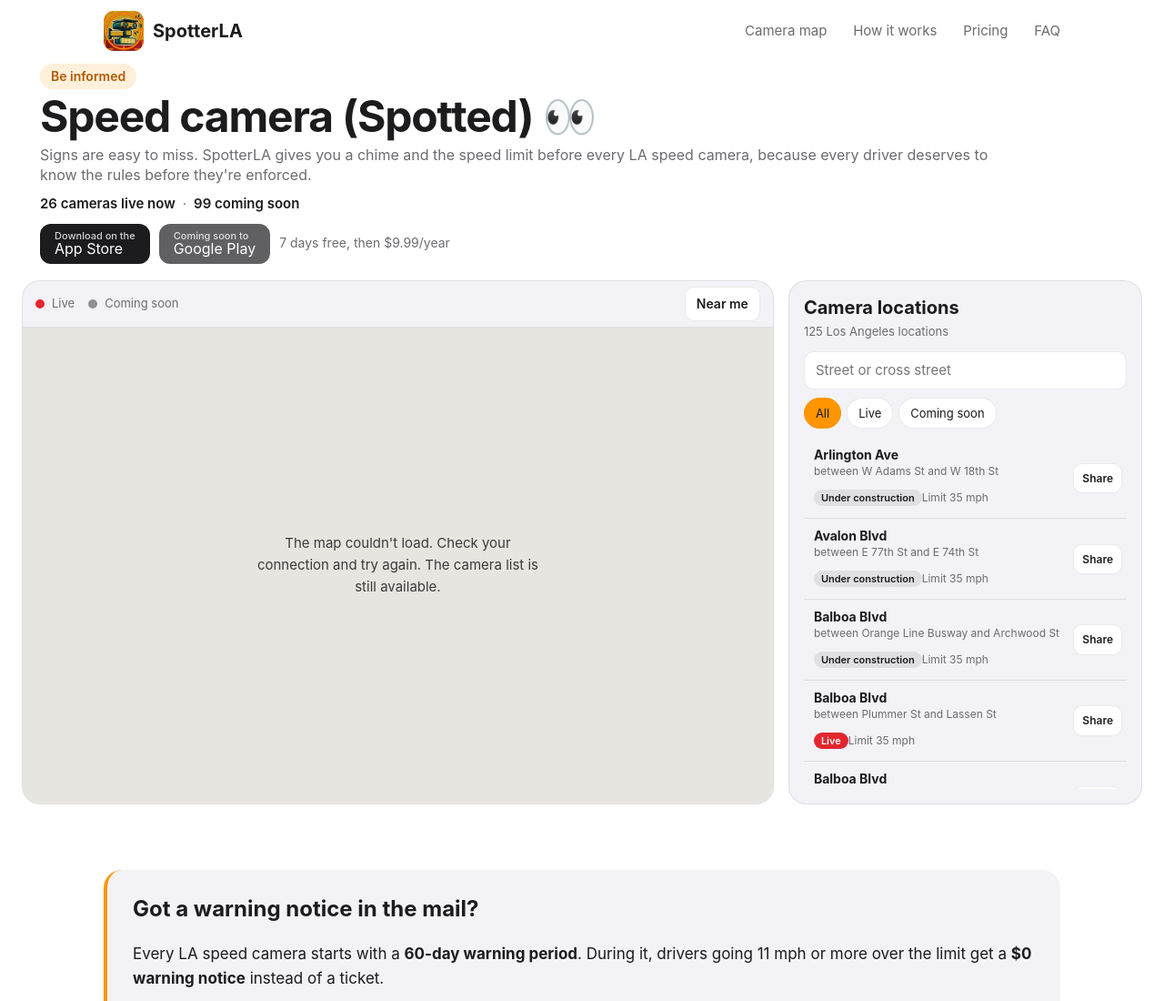
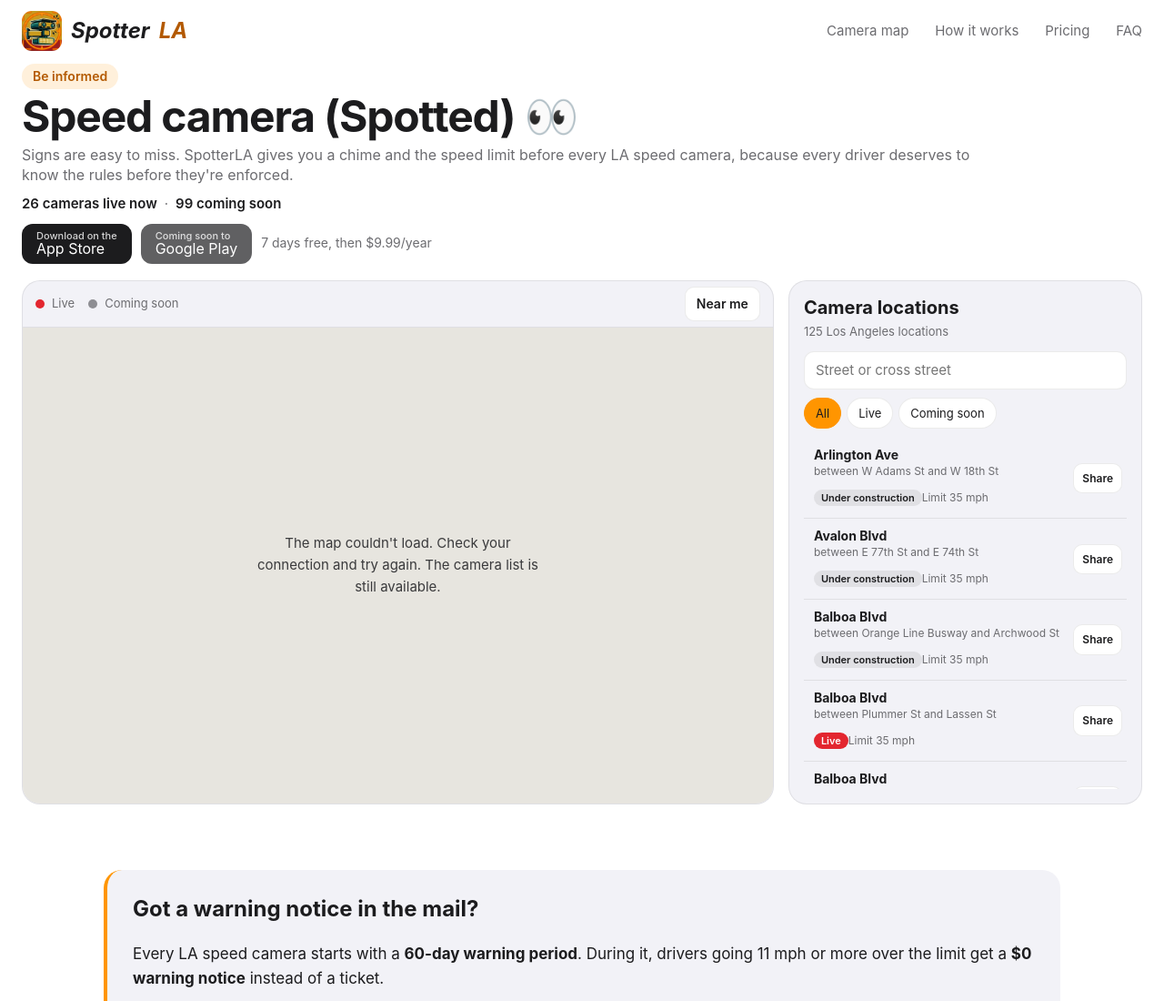
Before and after one commit to jakeboss101/spotterla-site, a plain HTML site: page index.html in a window 1280 px wide. Shown: the top 1100 px of the page at 91% size. Drawn offline with Linux system fonts and the light colour scheme.

Commit message:
SpotterLA title like the app; line up logo, heading and map

```diff
--- a/index.html
+++ b/index.html
@@ -18,7 +18,7 @@
 <body class="landing">
 
 <nav class="nav">
-    <a class="brand" href="/"><img src="/images/icon.png" alt="" width="44" height="44">SpotterLA</a>
+    <a class="brand" href="/"><img src="/images/icon.png" alt="" width="44" height="44">Spotter<span class="brand-la">LA</span></a>
     <div class="nav-links">
         <a href="#camera-map">Camera map</a>
         <a href="#how">How it works</a>
--- a/style.css
+++ b/style.css
@@ -90,9 +90,13 @@ main footer a { color: var(--muted); margin-right: 16px; }
     gap: 10px;
     color: var(--text);
     font-weight: 700;
-    font-size: 20px;
+    font-size: 24px;
+    font-style: italic;
     text-decoration: none;
 }
+
+/* "LA" in the app's orange, like the app's own title. */
+.brand-la { color: var(--accent-text); }
 
 .brand img { border-radius: 11px; }
 
@@ -537,9 +541,10 @@ main footer a { color: var(--muted); margin-right: 16px; }
     padding: 0;
 }
 
-.landing .nav { padding-top: 12px; padding-bottom: 12px; }
+/* Logo, heading and map share one width, so their left edges line up on wide screens. */
+.landing .nav { max-width: 1440px; padding-top: 12px; padding-bottom: 12px; }
 .site-hero {
-    max-width: 1240px;
+    max-width: 1440px;
     margin: 0 auto;
     padding: 2px 24px 18px;
 }
```
